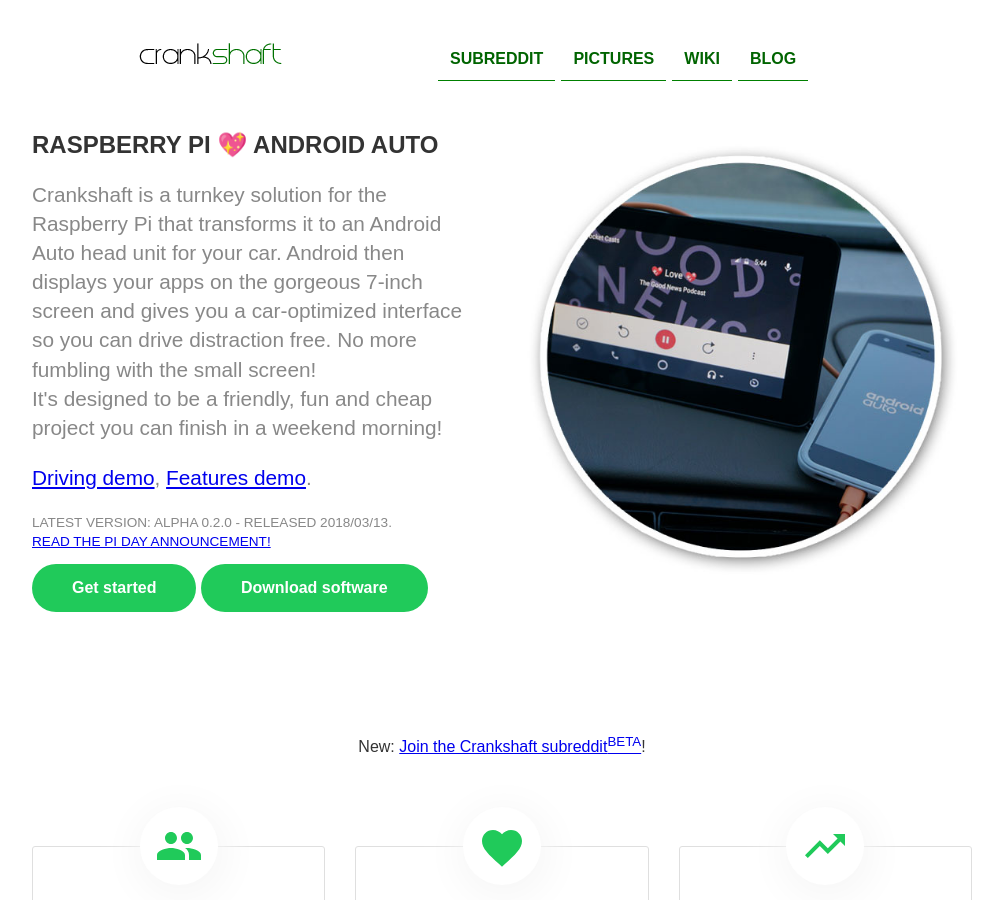
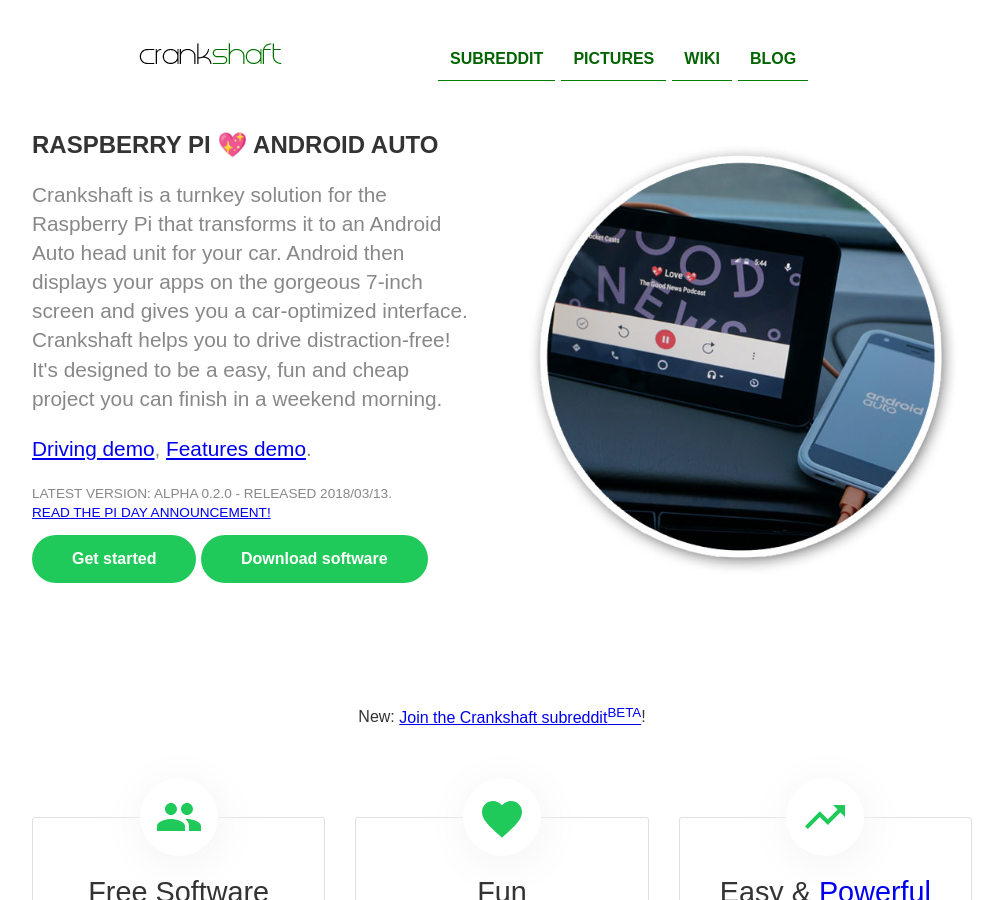
Before and after one commit to opencardev/getcrankshaft.github.io, a Jekyll site: the page built from index.html, in a window 1280 px wide and 900 px high. Shown: the whole window, without its empty margins (138-1141 px from the left). Built offline with Jekyll 4.4.1, drawn with Linux system fonts in a browser that asks for light colours.

Commit message:
[site] update speal

```diff
--- a/index.html
+++ b/index.html
@@ -7,8 +7,8 @@
 		<div class="column">
 			<div>
 				<div class="maintitle">raspberry pi 💖 android auto</div>
-				<p>Crankshaft is a turnkey solution for the Raspberry Pi that transforms it to an Android Auto head unit for your car. Android then displays your apps on the gorgeous 7-inch screen and gives you a car-optimized interface so you can drive distraction free. No more fumbling with the small screen!<br />
-					It's designed to be a friendly, fun and cheap project you can finish in a weekend morning!</p>
+				<p>Crankshaft is a turnkey solution for the Raspberry Pi that transforms it to an Android Auto head unit for your car. Android then displays your apps on the gorgeous 7-inch screen and gives you a car-optimized interface. Crankshaft helps you to drive distraction-free!<br />
+					It's designed to be a easy, fun and cheap project you can finish in a weekend morning.</p>
 				<p><a href="https://youtu.be/oq1TR78kpL4" target="_blank">Driving demo</a>, <a href="https://youtu.be/tFEpfuDBDjM" target="_blank">Features demo</a>.</p>
 				<p class="subtitle">Latest version: Alpha 0.2.0 - Released 2018/03/13.<br /><a href="https://www.reddit.com/r/crankshaft/comments/842r3g/breakthrough_release_crankshaft_alpha_020_and/" target="_blank">Read the Pi day announcement!</a></p>
 				<div class="button">
```
